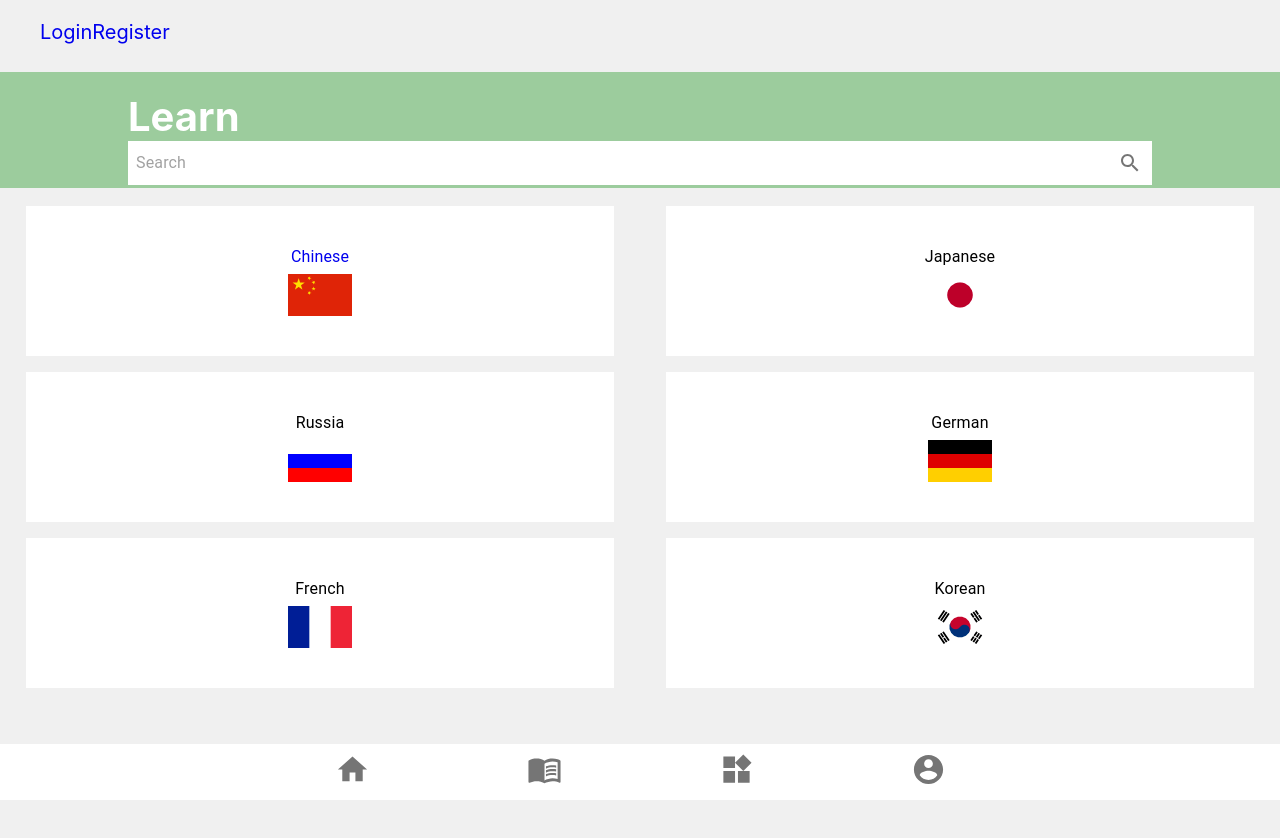
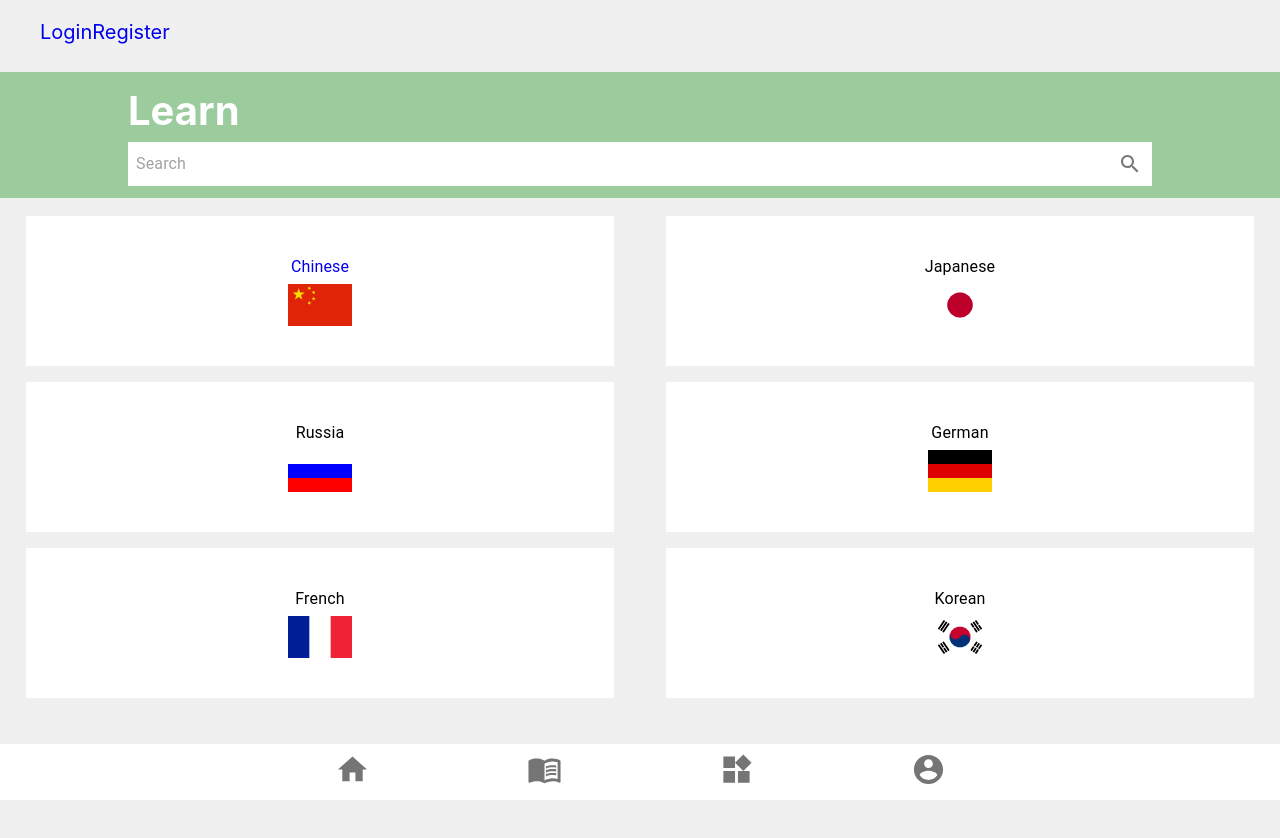
Before and after one commit to picowithleo/amigos-mema, a React (Create React App) app: page /learn in a window 1280 px wide. Shown: the top 838 px of the page. Before the commit the page ends 800 px from the top, so only its background shows below. Built offline with nearby package versions, Linux system fonts and the light colour scheme.

Commit message:
fix space bug

```diff
--- a/src/page/Account.js
+++ b/src/page/Account.js
@@ -24,7 +24,7 @@ const useStyles = makeStyles((theme) => ({
         width: '100%',
         right: '0%',
         position: 'relative',
-        height: '150px',
+        height: '160px',
         backgroundColor: '#9CCC9D',
     },
     large: {
--- a/src/page/Discover.js
+++ b/src/page/Discover.js
@@ -58,7 +58,7 @@ export default function CustomizedInputBase() {
 
     return (
 
-        <Box>
+        <Box style={{ marginBottom: '15%' }}>
             <List className={classes.learnbackground}>
                 <Grid className={classes.wordbackground}>
                     <Box className={classes.title}>
--- a/src/page/Home.js
+++ b/src/page/Home.js
@@ -39,7 +39,7 @@ const useStyles = makeStyles((theme) => ({
         fontSize: "35px",
         // color: '#A9A9A9',
         color: "#505050",
-        // marginTop: "-10px"
+        marginTop: "-5px",
         marginBottom: '5px',
     },
     content1: {
@@ -51,7 +51,7 @@ const useStyles = makeStyles((theme) => ({
         backgroundColor: '#FFFFFF',
     },
     content2: {
-        marginTop: "30px",
+        marginTop: "20px",
         position: 'relative',
         left: "10%",
         width: '80%',
@@ -89,7 +89,7 @@ export default function CustomizedInputBase() {
     const classes = useStyles();
 
     return (
-        <Box>
+        <Box style={{ marginBottom: '15%' }}>
             <List className={classes.learnbackground}>
 
                 <Grid className={classes.wordbackground}>
--- a/src/page/Learn.js
+++ b/src/page/Learn.js
@@ -30,7 +30,7 @@ const useStyles = makeStyles((theme) => ({
   learn: {
     textAlign: 'left',
     fontSize: '20px',
-    top: '12%',
+    top: '5%',
     color: '#FFFFFF',
     position: 'relative',
     fontStyle: 'bold',
@@ -41,7 +41,7 @@ const useStyles = makeStyles((theme) => ({
     width: '100%',
     right: '0%',
     position: 'relative',
-    height: '100px',
+    height: '110px',
     backgroundColor: '#9CCC9D',
   },
   input: {
@@ -82,7 +82,7 @@ export default function CustomizedInputBase() {
   const classes = useStyles();
 
   return (
-    <List>
+    <List style={{ marginBottom: '15%' }}>
       <Box className={classes.root}>
         <List className={classes.searchbackground}>
           <Box className={classes.learn}>
```
